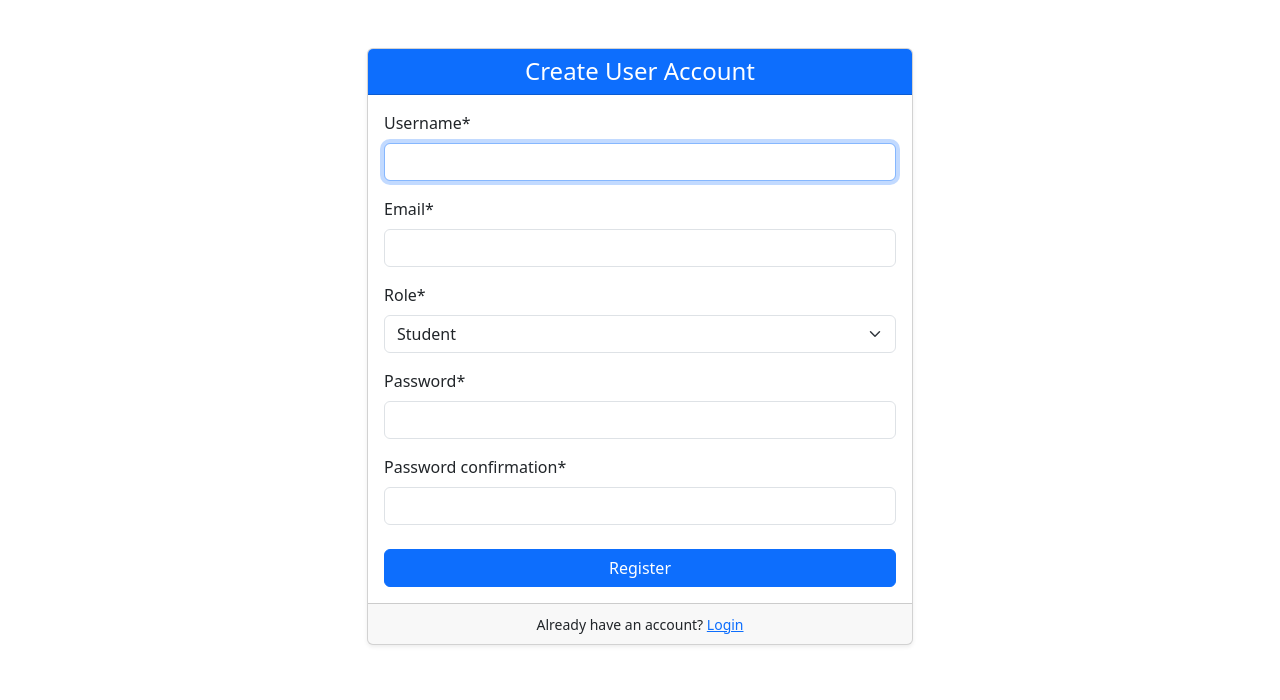
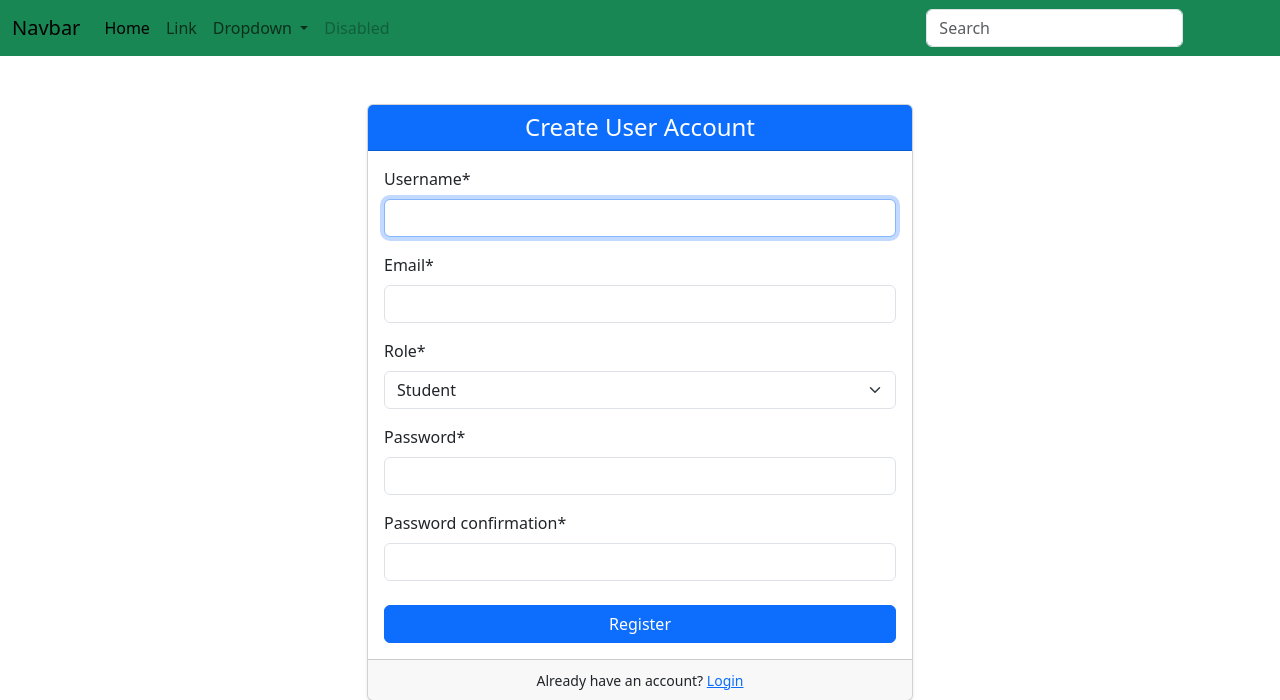
Before and after one commit to raahulydv7/django-library-management, a Django app: page /users/register/ in a window 1280 px wide. Shown: the top 700 px of the page. Run offline with Django 5.2, Linux system fonts and the light colour scheme; some libraries are stand-ins or nearby versions.

Commit message:
add navbar

```diff
--- a/templates/base.html
+++ b/templates/base.html
@@ -7,6 +7,42 @@
     <link href="https://cdn.jsdelivr.net/npm/bootstrap@5.3.7/dist/css/bootstrap.min.css" rel="stylesheet" integrity="sha384-LN+7fdVzj6u52u30Kp6M/trliBMCMKTyK833zpbD+pXdCLuTusPj697FH4R/5mcr" crossorigin="anonymous">
   </head>
   <body>
+    <nav class="navbar navbar-expand-lg bg-success ">
+        <div class="container-fluid">
+            <a class="navbar-brand" href="#">Navbar</a>
+            <button class="navbar-toggler" type="button" data-bs-toggle="collapse" data-bs-target="#navbarSupportedContent" aria-controls="navbarSupportedContent" aria-expanded="false" aria-label="Toggle navigation">
+            <span class="navbar-toggler-icon"></span>
+            </button>
+            <div class="collapse navbar-collapse" id="navbarSupportedContent">
+            <ul class="navbar-nav me-auto mb-2 mb-lg-0">
+                <li class="nav-item">
+                <a class="nav-link active" aria-current="page" href="#">Home</a>
+                </li>
+                <li class="nav-item">
+                <a class="nav-link" href="#">Link</a>
+                </li>
+                <li class="nav-item dropdown">
+                <a class="nav-link dropdown-toggle" href="#" role="button" data-bs-toggle="dropdown" aria-expanded="false">
+                    Dropdown
+                </a>
+                <ul class="dropdown-menu">
+                    <li><a class="dropdown-item" href="#">Action</a></li>
+                    <li><a class="dropdown-item" href="#">Another action</a></li>
+                    <li><hr class="dropdown-divider"></li>
+                    <li><a class="dropdown-item" href="#">Something else here</a></li>
+                </ul>
+                </li>
+                <li class="nav-item">
+                <a class="nav-link disabled" aria-disabled="true">Disabled</a>
+                </li>
+            </ul>
+            <form class="d-flex" role="search">
+                <input class="form-control me-2" type="search" placeholder="Search" aria-label="Search"/>
+                <button class="btn btn-outline-success" type="submit">Search</button>
+            </form>
+            </div>
+        </div>
+    </nav>
     <div class="container-sm">
     {% block content %}
     {% endblock content %}
--- a/users/templates/users/authenticate_user.html
+++ b/users/templates/users/authenticate_user.html
@@ -17,7 +17,7 @@
                 </form>
             </div>
             <div class="card-footer text-center">
-                <small>Don't have  account? <a href="">Register</a></small>
+                <small>Don't have  account? <a href="{% url 'register' %}">Register</a></small>
             </div>
         </div>
     </div>
--- a/users/templates/users/create_user.html
+++ b/users/templates/users/create_user.html
@@ -17,7 +17,7 @@
                 </form>
             </div>
             <div class="card-footer text-center">
-                <small>Already have an account? <a href="">Login</a></small>
+                <small>Already have an account? <a href="{% url 'login' %}">Login</a></small>
             </div>
         </div>
     </div>
```
